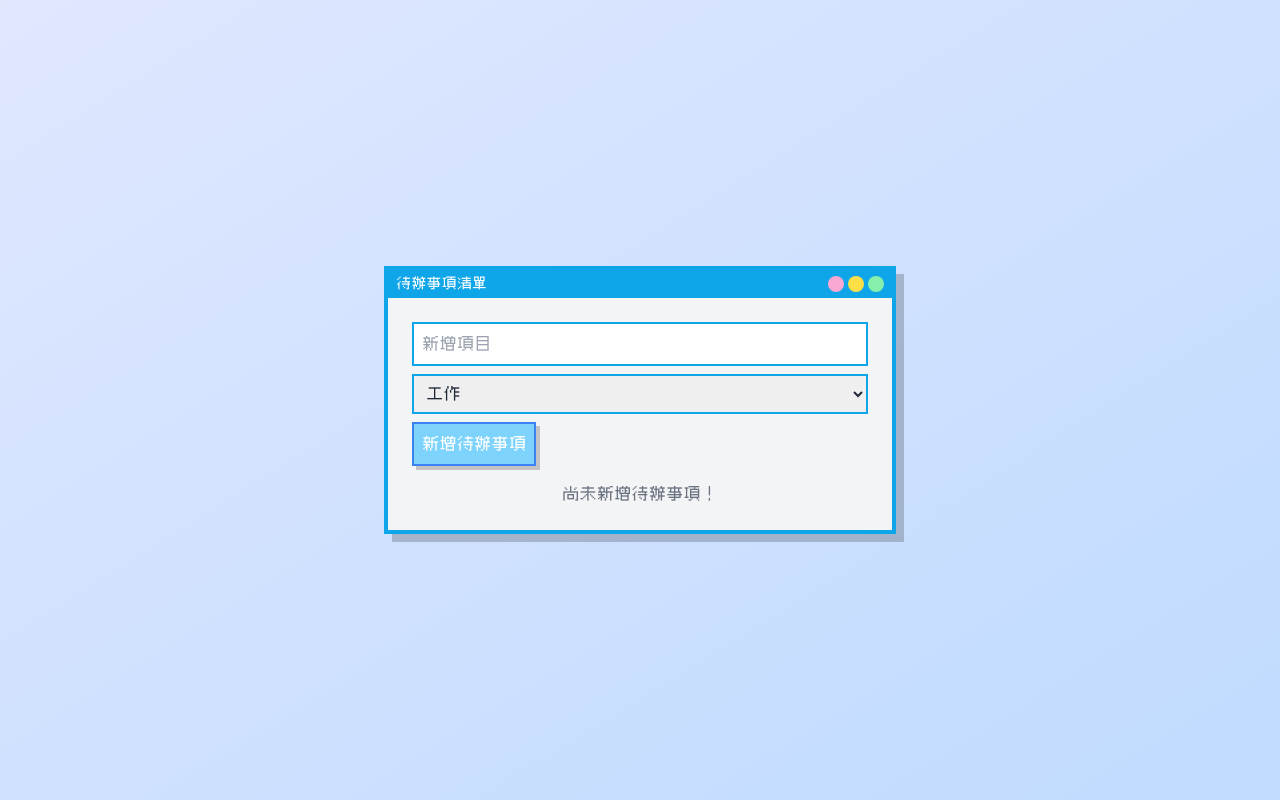
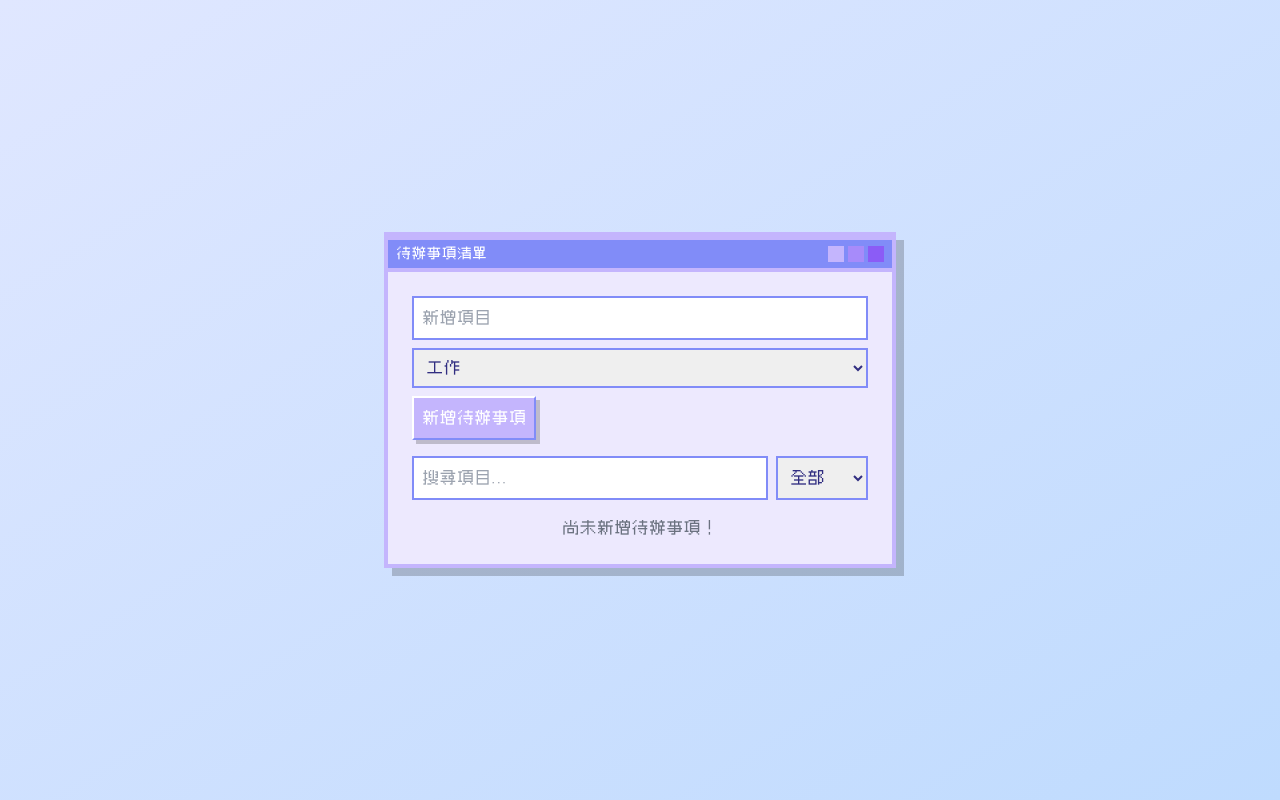
Before and after one commit to hihicherry/retro-todo-app, a React (Vite) app: page / in a window 1280 px wide. Built offline with nearby package versions, Linux system fonts and the light colour scheme.

Commit message:
新增FilterBar搜尋與過濾待辦項目

```diff
--- a/src/App.jsx
+++ b/src/App.jsx
@@ -3,6 +3,7 @@ import { TodoProvider } from "./context/TodoContext";
 import PixelWindow from "./components/PixelWindow";
 import TaskForm from "./components/TaskForm";
 import TaskList from "./components/TaskList";
+import FilterBar from "./components/FilterBar";
 import "./index.css";
 
 function App() {
@@ -12,6 +13,7 @@ function App() {
 				<PixelWindow title="待辦事項清單">
 					<div className="p-4">
 						<TaskForm />
+						<FilterBar />
 						<TaskList />
 					</div>
 				</PixelWindow>
--- /dev/null
+++ b/src/components/FilterBar.jsx
@@ -0,0 +1,29 @@
+import React, { useContext } from "react";
+import { TodoContext } from "../context/TodoContext";
+
+function FilterBar() {
+	const { setFilter, setSearch } = useContext(TodoContext);
+
+	return (
+		<div className="flex space-x-2 mb-4">
+			<input
+				type="text"
+				placeholder="搜尋項目..."
+				onChange={(e) => setSearch(e.target.value)}
+				className="border-2 border-indigo-400 p-2 flex-1 font-pixel text-indigo-900 focus:outline-none focus:border-violet-300"
+				aria-label="Search tasks"
+			/>
+			<select
+				onChange={(e) => setFilter(e.target.value)}
+				className="border-2 border-indigo-400 p-2 font-pixel text-indigo-900 focus:outline-none"
+				aria-label="Filter tasks"
+			>
+				<option value="all">全部</option>
+				<option value="completed">已完成</option>
+				<option value="active">未完成</option>
+			</select>
+		</div>
+	);
+}
+
+export default FilterBar;
--- a/src/components/PixelWindow.jsx
+++ b/src/components/PixelWindow.jsx
@@ -2,16 +2,18 @@ import React from "react";
 
 function PixelWindow({ title, children }) {
 	return (
-		<div className="border-4 border-sky-500 bg-gray-100 shadow-[8px_8px_0_0_rgba(0,0,0,0.2)] max-w-lg w-full">
-			<div className="bg-sky-500 text-white px-2 py-1 flex justify-between items-center">
-				<span className="font-pixel text-sm">{title}</span>
-				<div className="flex space-x-1">
-					<button className="w-4 h-4 bg-pink-300 rounded-full"></button>
-					<button className="w-4 h-4 bg-yellow-300 rounded-full"></button>
-					<button className="w-4 h-4 bg-green-300 rounded-full"></button>
+		<div className="border-4 border-violet-300 bg-gray-100 shadow-[8px_8px_0_0_rgba(0,0,0,0.2)] max-w-lg w-full">
+			<div className="bg-violet-300 text-white py-1">
+				<div className="bg-indigo-400 px-2 py-1 flex justify-between items-center">
+					<span className="font-pixel text-sm">{title}</span>
+					<div className="flex space-x-1">
+						<button className="w-4 h-4 bg-violet-300"></button>
+						<button className="w-4 h-4 bg-violet-400"></button>
+						<button className="w-4 h-4 bg-violet-500"></button>
+					</div>
 				</div>
 			</div>
-			<div className="p-2">{children}</div>
+			<div className="p-2 bg-violet-100">{children}</div>
 		</div>
 	);
 }
--- a/src/components/TaskForm.jsx
+++ b/src/components/TaskForm.jsx
@@ -21,13 +21,13 @@ function TaskForm() {
 				value={text}
 				onChange={(e) => setText(e.target.value)}
 				placeholder="新增項目"
-				className="border-2 border-sky-500 p-2 w-full mb-2 font-pixel text-gray-800 focus:outline-none focus:border-sky-300"
-				aria-label="Task description"
+				className="border-2 border-indigo-400 p-2 w-full mb-2 font-pixel text-indigo-900 focus:outline-none focus:border-violet-300"
+				aria-label="項目名稱"
 			/>
 			<select
 				value={category}
 				onChange={(e) => setCategory(e.target.value)}
-				className="border-2 border-sky-500 p-2 w-full mb-2 font-pixel text-gray-800 focus:outline-none"
+				className="border-2 border-indigo-400 p-2 w-full mb-2 font-pixel text-indigo-900 focus:outline-none"
 				aria-label="項目類別"
 			>
 				<option value="Work">工作</option>
@@ -35,7 +35,7 @@ function TaskForm() {
 			</select>
 			<button
 				type="submit"
-				className="bg-sky-300 text-white px-2 py-2 border-2 border-blue-500 shadow-[4px_4px_0_0_rgba(0,0,0,0.2)] hover:shadow-none transition-all font-pixel"
+				className="bg-violet-300 text-white px-2 py-2 border-2 border-t-white border-l-white border-b-indigo-400 border-r-indigo-400 shadow-[4px_4px_0_0_rgba(0,0,0,0.2)] hover:shadow-none transition-all font-pixel"
 			>
 				新增待辦事項
 			</button>
--- a/src/components/TaskItem.jsx
+++ b/src/components/TaskItem.jsx
@@ -5,7 +5,7 @@ function TaskItem({ todo }) {
 	const { toggleTodo, deleteTodo } = useContext(TodoContext);
 
 	return (
-		<div className="flex items-center p-2 border-b-2 border-gray-800">
+		<div className="flex items-center p-2 border-b-2 border-indigo-900">
 			<input
 				type="checkbox"
 				checked={todo.completed}
@@ -18,15 +18,15 @@ function TaskItem({ todo }) {
 			<span
 				className={`flex-1 font-pixel ${
 					todo.completed
-						? "line-through text-gray-500"
-						: "text-gray-800"
+						? "line-through text-indigo-500"
+						: "text-indigo-900"
 				}`}
 			>
 				{todo.text} ({todo.category})
 			</span>
 			<button
 				onClick={() => deleteTodo(todo.id)}
-				className="text-red-500 font-pixel hover:text-red-700"
+				className="text-pink-500 font-pixel hover:pink-red-700"
 				aria-label={`Delete ${todo.text}`}
 			>
 				刪除
```
